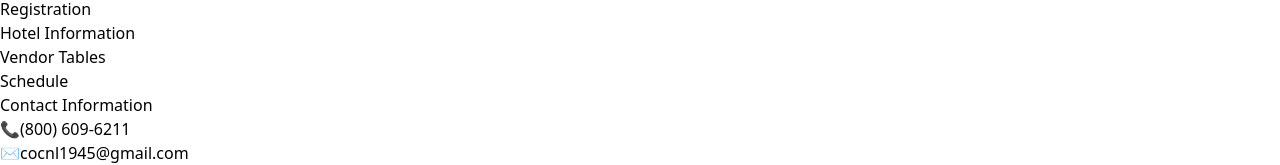
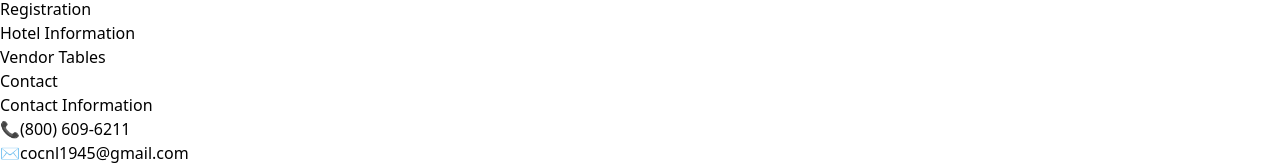
Before and after one commit to whitneesmith/cocnl-80th-annual-lectureship2, a React (Vite) app: page / in a window 1280 px wide. Shown: the part 4609-4774 px from the top of the page. Built offline with nearby package versions, Linux system fonts and the light colour scheme.

Commit message:
Update Footer.tsx

```diff
--- a/src/components/Footer.tsx
+++ b/src/components/Footer.tsx
@@ -1,3 +1,5 @@
+import { Link } from "react-router-dom";
+
 function Footer() {
   return (
     <footer className="bg-gradient-to-r from-slate-900 via-gray-900 to-slate-900 text-white">
@@ -25,10 +27,10 @@ function Footer() {
           <div>
             <h4 className="text-lg font-semibold mb-4 text-slate-200">Quick Links</h4>
             <ul className="space-y-2">
-              <li><a href="#" className="text-slate-100 hover:text-white transition-colors duration-200 hover:underline">Registration</a></li>
-              <li><a href="#" className="text-slate-100 hover:text-white transition-colors duration-200 hover:underline">Hotel Information</a></li>
-              <li><a href="#" className="text-slate-100 hover:text-white transition-colors duration-200 hover:underline">Vendor Tables</a></li>
-              <li><a href="#" className="text-slate-100 hover:text-white transition-colors duration-200 hover:underline">Schedule</a></li>
+              <li><Link to="/register" className="text-slate-100 hover:text-white transition-colors duration-200 hover:underline">Registration</Link></li>
+              <li><Link to="/hotel" className="text-slate-100 hover:text-white transition-colors duration-200 hover:underline">Hotel Information</Link></li>
+              <li><Link to="/vendors" className="text-slate-100 hover:text-white transition-colors duration-200 hover:underline">Vendor Tables</Link></li>
+              <li><Link to="/contact" className="text-slate-100 hover:text-white transition-colors duration-200 hover:underline">Contact</Link></li>
             </ul>
           </div>
 
```
